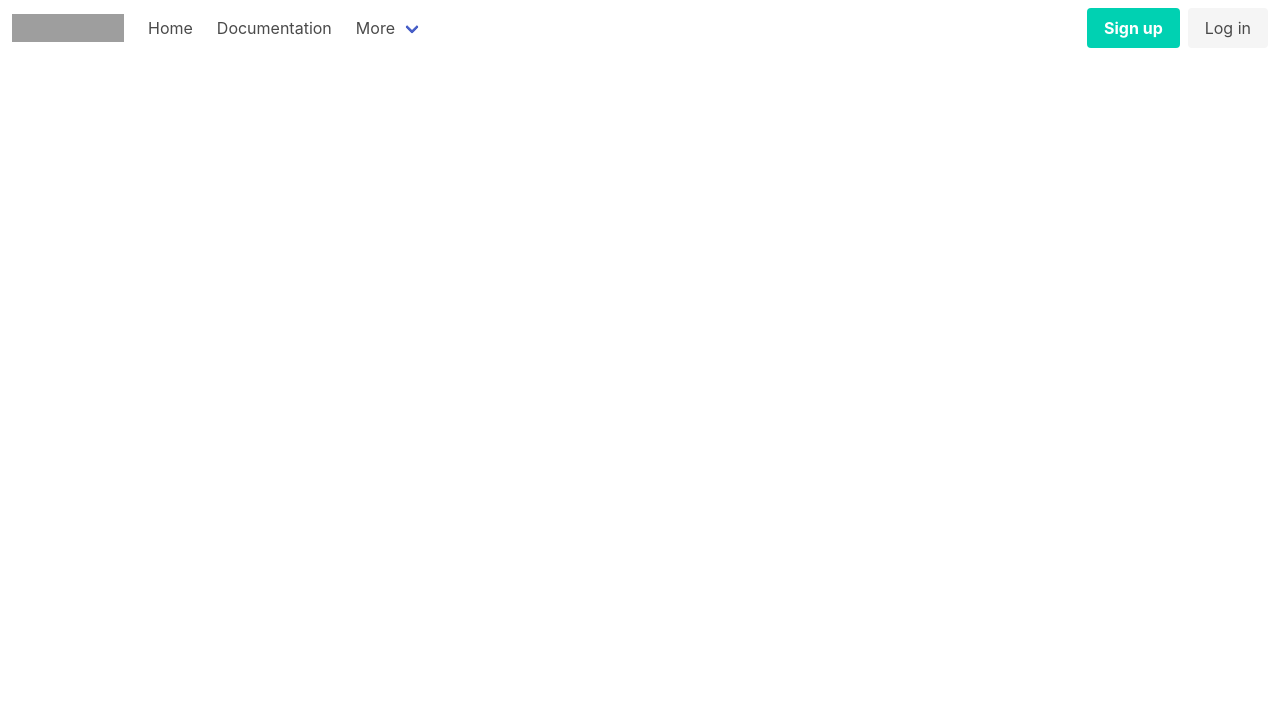
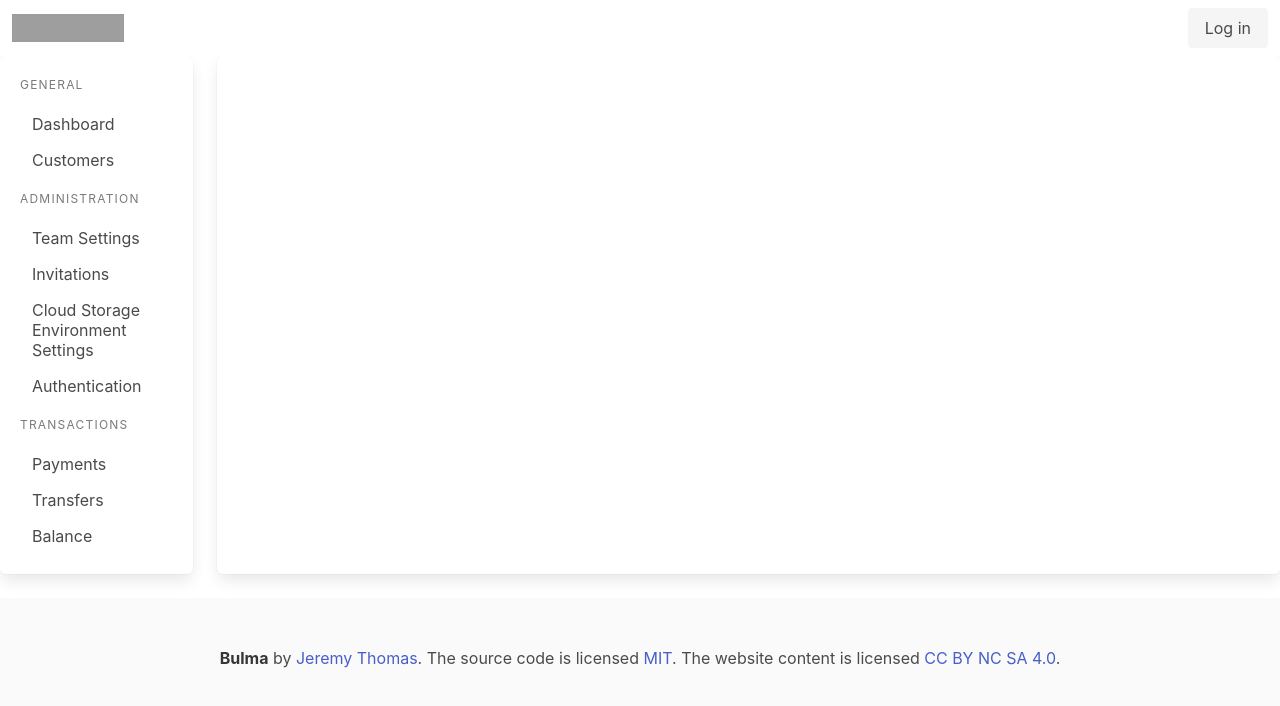
Before and after one commit to marcelloacar/pds, an Angular app: page / in a window 1280 px wide. Shown: the top 706 px of the page. Built offline with nearby package versions, Linux system fonts and the light colour scheme; grey boxes are pictures that could not be loaded.

Commit message:
create menus and tiles

```diff
--- a/src/app/app.component.html
+++ b/src/app/app.component.html
@@ -1 +1,23 @@
 <app-header></app-header>
+
+<div class="tile is-ancestor">
+  <div class="tile is-2 is-vertical is-parent">
+    <div class="tile is-child box">
+      <menus></menus>
+    </div>
+  </div>
+  <div class="tile is-parent">
+    <div class="tile is-child box">
+    </div>
+  </div>
+</div>
+
+<footer class="footer">
+  <div class="content has-text-centered">
+    <p>
+      <strong>Bulma</strong> by <a href="https://jgthms.com">Jeremy Thomas</a>. The source code is licensed
+      <a href="http://opensource.org/licenses/mit-license.php">MIT</a>. The website content
+      is licensed <a href="http://creativecommons.org/licenses/by-nc-sa/4.0/">CC BY NC SA 4.0</a>.
+    </p>
+  </div>
+</footer>
--- a/src/app/app.module.ts
+++ b/src/app/app.module.ts
@@ -3,11 +3,13 @@ import { NgModule } from '@angular/core';
 
 import { AppComponent } from './app.component';
 import { HeaderComponent } from './header/header.component';
+import { MenusComponent } from './menus/menus.component';
 
 @NgModule({
   declarations: [
     AppComponent,
-    HeaderComponent
+    HeaderComponent,
+    MenusComponent
   ],
   imports: [
     BrowserModule
--- a/src/app/header/header.component.html
+++ b/src/app/header/header.component.html
@@ -3,57 +3,14 @@
     <a class="navbar-item" href="https://bulma.io">
       <img src="https://bulma.io/images/bulma-logo.png" width="112" height="28">
     </a>
-
-    <a role="button" class="navbar-burger burger" aria-label="menu" aria-expanded="false" data-target="navbarBasicExample">
-      <span aria-hidden="true"></span>
-      <span aria-hidden="true"></span>
-      <span aria-hidden="true"></span>
-    </a>
   </div>
 
-  <div id="navbarBasicExample" class="navbar-menu">
-    <div class="navbar-start">
-      <a class="navbar-item">
-        Home
-      </a>
-
-      <a class="navbar-item">
-        Documentation
-      </a>
-
-      <div class="navbar-item has-dropdown is-hoverable">
-        <a class="navbar-link">
-          More
+  <div class="navbar-end">
+    <div class="navbar-item">
+      <div class="buttons">
+        <a class="button is-light">
+          Log in
         </a>
-
-        <div class="navbar-dropdown">
-          <a class="navbar-item">
-            About
-          </a>
-          <a class="navbar-item">
-            Jobs
-          </a>
-          <a class="navbar-item">
-            Contact
-          </a>
-          <hr class="navbar-divider">
-          <a class="navbar-item">
-            Report an issue
-          </a>
-        </div>
-      </div>
-    </div>
-
-    <div class="navbar-end">
-      <div class="navbar-item">
-        <div class="buttons">
-          <a class="button is-primary">
-            <strong>Sign up</strong>
-          </a>
-          <a class="button is-light">
-            Log in
-          </a>
-        </div>
       </div>
     </div>
   </div>
--- /dev/null
+++ b/src/app/menus/menus.component.html
@@ -0,0 +1,26 @@
+<aside class="menu">
+  <p class="menu-label">
+    General
+  </p>
+  <ul class="menu-list">
+    <li><a>Dashboard</a></li>
+    <li><a>Customers</a></li>
+  </ul>
+  <p class="menu-label">
+    Administration
+  </p>
+  <ul class="menu-list">
+    <li><a>Team Settings</a></li>
+    <li><a>Invitations</a></li>
+    <li><a>Cloud Storage Environment Settings</a></li>
+    <li><a>Authentication</a></li>
+  </ul>
+  <p class="menu-label">
+    Transactions
+  </p>
+  <ul class="menu-list">
+    <li><a>Payments</a></li>
+    <li><a>Transfers</a></li>
+    <li><a>Balance</a></li>
+  </ul>
+</aside>
--- /dev/null
+++ b/src/app/menus/menus.component.ts
@@ -0,0 +1,15 @@
+import { Component, OnInit } from '@angular/core';
+
+@Component({
+  selector: 'menus',
+  templateUrl: './menus.component.html',
+  styleUrls: ['./menus.component.css']
+})
+export class MenusComponent implements OnInit {
+
+  constructor() { }
+
+  ngOnInit() {
+  }
+
+}
```
Also changed, not shown: src/app/menus/menus.component.css (added), 1 other file (tests, documents, lock files or other folders).
